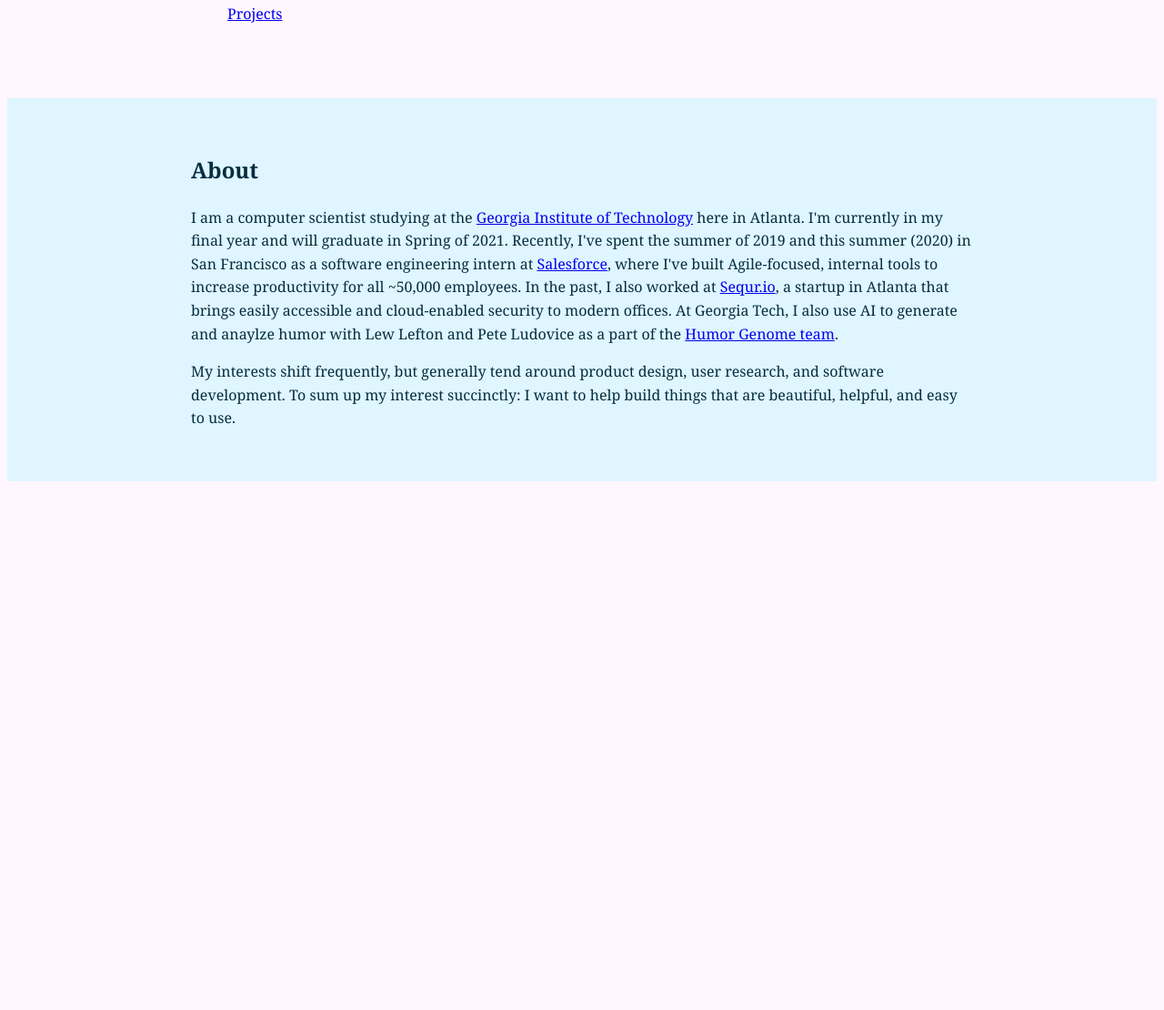
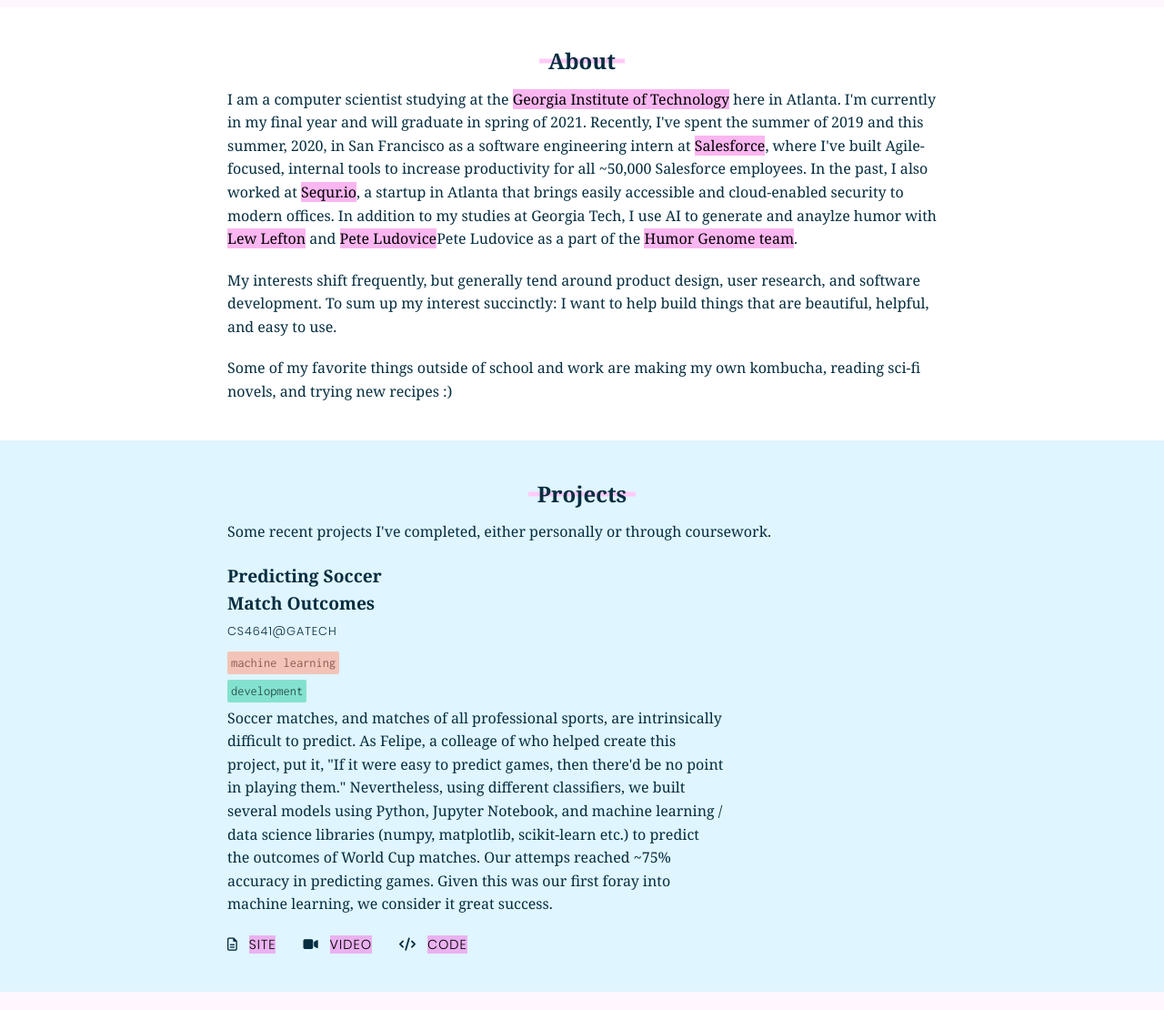
Before and after one commit to nojanv/new-website, a website: page index.html in a window 1280 px wide. Shown: the part 330-1440 px from the top of the page at 91% size. Before the commit the page ends 867 px from the top, so only its background shows below. Drawn offline with Linux system fonts and the light colour scheme.

Commit message:
added ML project, added prettier config to json

```diff
--- a/assets/css/main.css
+++ b/assets/css/main.css
@@ -1,35 +1,169 @@
 @import url("https://fonts.googleapis.com/css?family=Inconsolata");
-
+html,
+body,
+div,
+span,
+applet,
+object,
+iframe,
+h1,
+h2,
+h3,
+h4,
+h5,
+h6,
+p,
+blockquote,
+pre,
+a,
+abbr,
+acronym,
+address,
+big,
+cite,
+code,
+del,
+dfn,
+em,
+img,
+ins,
+kbd,
+q,
+s,
+samp,
+small,
+strike,
+strong,
+sub,
+sup,
+tt,
+var,
+b,
+u,
+i,
+center,
+dl,
+dt,
+dd,
+ol,
+ul,
+li,
+fieldset,
+form,
+label,
+legend,
+table,
+caption,
+tbody,
+tfoot,
+thead,
+tr,
+th,
+td,
+article,
+aside,
+canvas,
+details,
+embed,
+figure,
+figcaption,
+footer,
+header,
+hgroup,
+menu,
+nav,
+output,
+ruby,
+section,
+summary,
+time,
+mark,
+audio,
+video {
+  margin: 0;
+  padding: 0;
+  border: 0;
+  font-size: 100%;
+  font: inherit;
+  vertical-align: baseline;
+  box-sizing: border-box;
+}
+article,
+aside,
+details,
+figcaption,
+figure,
+footer,
+header,
+hgroup,
+menu,
+nav,
+section {
+  display: block;
+}
+body {
+  line-height: 1;
+}
+ol,
+ul {
+  list-style: none;
+}
+blockquote,
+q {
+  quotes: none;
+}
+blockquote:before,
+blockquote:after,
+q:before,
+q:after {
+  content: "";
+  content: none;
+}
+table {
+  border-collapse: collapse;
+  border-spacing: 0;
+}
 @font-face {font-family: "RobotoSlab-ExtraBold";
   src: url("../fonts/RobotoSlab-ExtraBold.ttf") format("truetype"); /* chrome、firefox、opera、Safari, Android, iOS 4.2+*/
 }
 
-
+a {
+  text-decoration: none;
+  color: black;
+  background: rgba(245, 110, 225, 0.5);
+  transition: all linear 0.2s;
+}
 a:hover {
-  background: #ffaeff;
+  background: rgba(202, 68, 182, 0.5);
   text-decoration: none;
 }
 a.no-highlight {
   background-color: transparent;
 }
 a.no-highlight:hover {
-  color: #0ccea1;
+  color: #0c6f9d;
 }
+.email {
+  background: none;
+}
+
 .header-links {
   -ms-flex-pack: center;
   justify-content: center;
   margin: 10px 0;
 }
-.container {
-  max-width: 860px;
-  margin: 0 auto;
-  padding: 20px;
-}
+
 @media (min-width: 500px) {
   .header-links {
     -ms-flex-pack: start;
     justify-content: flex-start;
   }
+}
+
+.container {
+  max-width: 860px;
+  margin: 0 auto;
+  padding: 20px;
 }
 @media (min-width: 500px) {
   .container {
@@ -46,9 +180,14 @@
 .list-inline li:not(:last-of-type) {
   padding-right: 20px;
 }
-.header-affiliate {
-  font-family: "Roboto";
+
+ul.list-default,
+.about ul {
+  list-style: initial;
+  margin-left: 2em;
+  margin-bottom: 20px;
 }
+
 .header-contact {
   font-family: "Inconsolata", "Consolas", monospace;
   margin: 10px 0;
@@ -84,14 +223,9 @@
 } */
 
 .header-title {
-  /* font-family: "Leitura News"; */
-  /* font-family: "RobotoSlab-ExtraBold";
-  font-size: 2rem;
-  line-height: 1.6;
-  quotes: "“" "”" "‘" "’"; */
   margin: 0 auto;
-  font-size: 2rem;
-  margin-bottom: 10px;
+  font-size: 2.55rem;
+  margin-bottom: 0px;
   position: relative;
   display: table;
   padding: 0 10px;
@@ -99,7 +233,8 @@
 /* add the pretty line behind name */
 .header-title::after {
   content: "";
-  background-color: #cdf3ff;
+  /* background-color: #cdf3ff; */
+  background-color: #abdfee;
   height: 5px;
   position: absolute;
   /* adjust the height of it */
@@ -113,6 +248,10 @@
 @font-face {font-family: "Poppins-Light";
   src: url("../fonts/Poppins-Light.ttf") format("truetype");
 }
+.font-secondary,
+.about h3,
+.resume__location,
+.resume__item-links,
 .header-currently {
   /* font-family: "Larsseit", -apple-system, BlinkMacSystemFont, "Futura",
   sans-serif; */
@@ -128,9 +267,16 @@
 .header__intro {
   margin-bottom: 10px;
 }
+em {
+  font-style: italic;
+}
+strong {
+  font-weight: bold;
+}
 h1 {
   font-weight: bold;
 }
+
 body {
   background-color: #fff6fe;
   color: #052d3f;
@@ -186,8 +332,116 @@
   text-align: center;
   margin-top: 20px;
 }
+.section-title {
+  font-size: 1.5rem;
+  margin: 0 auto;
+  font-weight: bold;
+  margin-bottom: 10px;
+  position: relative;
+  display: table;
+  padding: 0 10px;
+  z-index: 2;
+}
+.section-title::after {
+  content: "";
+  background-color: #ffcbf7;
+  height: 5px;
+  position: absolute;
+  top: 50%;
+  transform: translateY(-50%);
+  left: 0;
+  width: 100%;
+  z-index: -1;
+}
+
+section p {
+  margin-bottom: 20px;
+}
+
+section p:last-child {
+  margin-bottom: 0px;
+}
 .about {
+  background-color: #ffffff;
+  text-align: left;
+}
+.projects {
+  /* background-color: #dffff9; */
+}
+
+.resume {
   background-color: #dff5ff;
+  margin-bottom: 20px;
+}
+.resume__item-description,
+.resume__item-summary {
+  display: inline-block;
+  vertical-align: top;
+  margin-bottom: 20px;
+}
+.resume__title {
+  font-weight: bold;
+  font-size: 1.2rem;
+}
+@media (min-width: 500px) {
+  .resume__title {
+    margin-bottom: 5px;
+  }
+}
+.resume__location {
+  font-size: 0.8rem;
+  letter-spacing: 1px;
+  margin-bottom: 10px;
+}
+.resume__tag {
+  font-family: "Inconsolata", "Consolas", monospace;
+  font-size: 0.9rem;
+  padding: 1px 4px;
+  display: inline-block;
+  margin-right: 5px;
+  margin-bottom: 5px;
+  border-radius: 2px;
+  color: #333;
+  background-color: #eaeaea;
+}
+.resume__tag.research {
+  background-color: #f2c4b7;
+  color: #8f5a51;
+}
+.resume__tag.development {
+  background-color: #83e2cf;
+  color: #315951;
+}
+.resume__tag.coursework {
+  background-color: #a0dbfe;
+  color: #315951;
+}
+.resume__item-links {
+  letter-spacing: 1px;
+  margin-top: 10px;
+}
+.resume__item-links .fa {
+  margin-right: 0.5em;
+}
+.resume__item-links > li:not(:last-of-type) {
+  margin-right: 10px;
+}
+@media (min-width: 640px) {
+  .resume__item-description,
+  .resume__item-summary {
+    margin-bottom: 60px;
+  }
+  .resume__item-description:last-of-type,
+  .resume__item-summary:last-of-type {
+    margin-bottom: 0;
+  }
+  .resume__item-summary {
+    width: 30%;
+    padding-right: 40px;
+  }
+  .resume__item-description {
+    width: 70%;
+  }
 }
 
 
--- a/index.html
+++ b/index.html
@@ -8,14 +8,8 @@
       <meta name="viewport" content="width=device-width, initial-scale=1.0" />
       <link rel="stylesheet" href="assets/css/main.css" />
       <link href="//db.onlinewebfonts.com/c/2948ae79018a4124a04aee1f63d194c0?family=Leitura+News" rel="stylesheet" type="assets/css/main.css"/>
-      <script
-      async="async"
-      defer="defer"
-      src="https://use.fontawesome.com/57d3cfe02e.js"
-      ></script>
+      <script async="async" defer="defer" src="https://use.fontawesome.com/57d3cfe02e.js"></script>
   </head>
-
-
   <body>
     <header class="header container">
       <div class="header-intro">
@@ -23,7 +17,9 @@
         <p class="header-currently">Computer Science</p>
         <p class="header-currently">Georgia Tech</p>
         <p class="header-pronouns">he/him/his</p>
-        <p class="header-contact">[nvd6] [at] [gatech] [dot] [edu]</p>
+        <p class="header-contact">
+          <a class="email" href="mailto: nvd6@gatech.edu">[nvd6] [at] [gatech] [dot] [edu]</a>
+        </p>
         <ul class="header-links list-unstyled list-inline">
           <li>
             <a href="https://linkedin.com/in/nouzhan" class="no-highlight">
@@ -46,26 +42,14 @@
             </a>
           </li>
         </ul>
-        <nav>
-          <ul class="header__nav list-unstyled list-inline">
-            <li><a data-scroll="data-scroll" href="#projects">Projects</a></li>
-          </ul>
-        </nav>
       </div>
       <div class="header-photo">
         <figure class="header-photo-wrapper">
-          <img
-            src="assets/img/headshot.PNG"
-            alt="Drawing of me in a quarter-zip smiling"
-          />
-          <figcaption class="header-quote">
-            "pls imagine my iconic glasses :("
-          </figcaption>
+          <img src="assets/img/headshot.PNG" alt="Drawing of me in a quarter-zip smiling">
+          <figcaption class="header-quote">"pls imagine my iconic glasses :("</figcaption>
         </figure>
       </div>
     </header>
-
-
     <main>
       <section class="about">
         <div class="container">
@@ -74,30 +58,80 @@
             I am a computer scientist studying at the
             <a href="https://gatech.edu">Georgia Institute of Technology</a>
             here in Atlanta. I'm currently in my final year and will graduate
-            in Spring of 2021. Recently, I've spent the summer of 2019 and
-            this summer (2020) in San Francisco as a software engineering intern
+            in spring of 2021. Recently, I've spent the summer of 2019 and
+            this summer, 2020, in San Francisco as a software engineering intern
             at <a href="https://www.salesforce.com/">Salesforce</a>, where I've
             built Agile-focused, internal tools to increase productivity for
-            all ~50,000 employees. In the past, I also worked at
+            all ~50,000 Salesforce employees. In the past, I also worked at
             <a href="sequr.io">Sequr.io</a>, a startup in Atlanta that brings
-            easily accessible and cloud-enabled security to modern offices. At
-            Georgia Tech, I also use AI to generate and anaylze humor with Lew Lefton and
-            Pete Ludovice as a part of the
-            <a href="https://www.vip.gatech.edu/teams/humor-genome">
-              Humor Genome team</a>.
+            easily accessible and cloud-enabled security to modern offices. In
+            addition to my studies at Georgia Tech, I use AI to generate and
+            anaylze humor with
+            <a href="https://lewlefton.gatech.edu/" >Lew Lefton</a> and
+            <a href="">Pete Ludovice</a>Pete Ludovice as a part of the
+            <a href="https://www.vip.gatech.edu/teams/humor-genome">Humor Genome team</a>.
             </p>
-
             <p>
               My interests shift frequently, but generally tend around
               product design, user research, and software development.
               To sum up my interest succinctly: I want to help build things
               that are beautiful, helpful, and easy to use.
             </p>
+            <p>
+              Some of my favorite things outside of school and work are
+              making my own kombucha, reading sci-fi novels, and trying new
+              recipes :)
+            </p>
+        </div>
+      </section>
+      <section class="resume">
+        <div class="container">
+          <h2 class="section-title">Projects</h2>
+          <p>
+            Some recent projects I've completed, either personally or through
+            coursework.
+          </p>
+          <dl>
+            <dt class="resume__item-summary">
+              <h3 class="resume__title">Predicting Soccer Match Outcomes</h3>
+              <p class="resume__location">CS4641@gatech</p>
+              <div class="resume__tags">
+                <span class="resume__tag research">machine learning</span
+                ><span class="resume__tag development">development</span>
+              </div>
+            </dt>
+            <dd class="resume__item-description">
+              <p>
+                Soccer matches, and matches of all professional sports, are
+                intrinsically difficult to predict. As Felipe, a colleage of
+                who helped create this project, put it, "If it were easy to
+                predict games, then there'd be no point in playing them."
+                Nevertheless, using different classifiers, we built several
+                models using Python, Jupyter Notebook, and machine
+                learning / data science libraries (numpy, matplotlib,
+                scikit-learn etc.) to predict the outcomes of World Cup matches.
+                Our attemps reached ~75% accuracy in predicting games. Given
+                this was our first foray into machine learning, we consider it
+                great success.
+              </p>
+              <ul class="resume__item-links list-inline list-unstyled">
+                <li>
+                  <i class="fa fa-file-text-o"></i>
+                  <a href="https://acpollmann.github.io/soccer-training/" class="resume__link--paper">site</a>
+                </li>
+                <li>
+                  <i class="fa fa-video-camera"></i>
+                  <a href="https://youtu.be/qi-bapJYaMc" class="resume__link--talk">video</a>
+                </li>
+                <li>
+                  <i class="fa fa-code"></i>
+                  <a href="https://github.com/acpollmann/soccer-training"class="resume__link--code">code</a>
+                </li>
+              </ul>
+            </dd>
+          </dl>
         </div>
       </section>
     </main>
-
-
   </body>
-
 </html>
--- a/package.json
+++ b/package.json
@@ -8,5 +8,8 @@
   },
   "author": "nouzhan vakili dastjerd",
   "license": "ISC",
-  "dependencies": {}
+  "dependencies": {},
+  "prettier": {
+    "htmlWhitespaceSensitivity": "css"
+  }
 }
```
